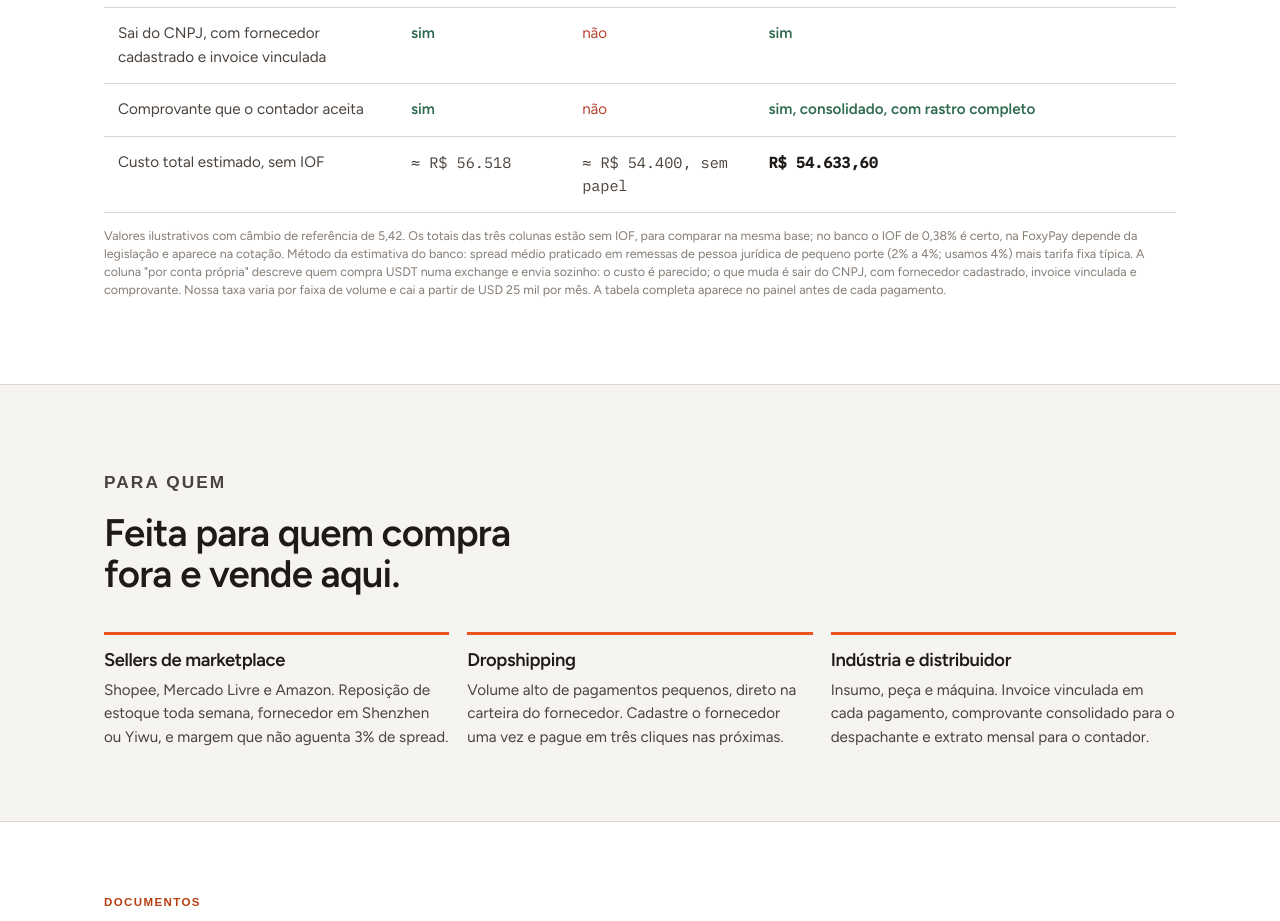
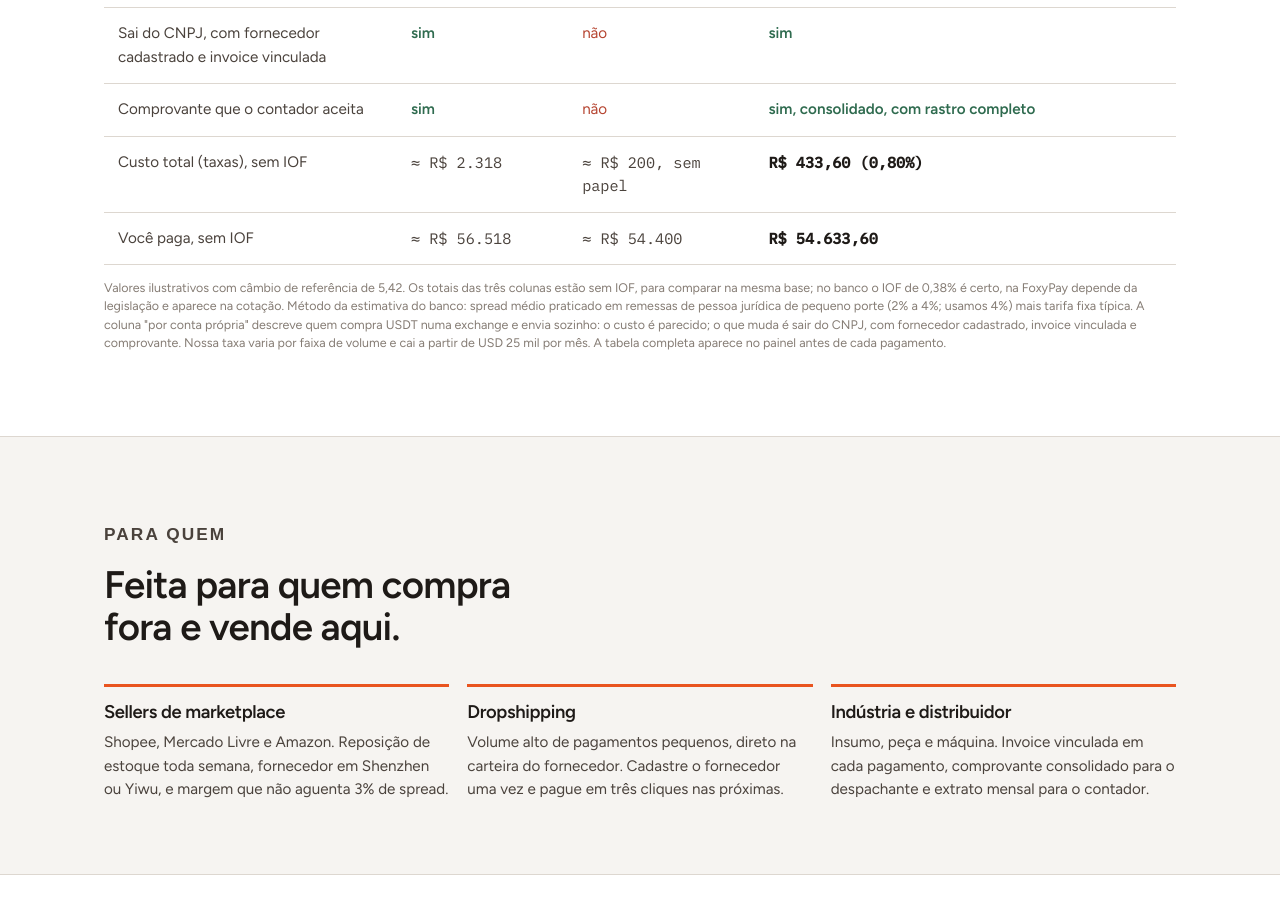
Before and after one commit to cauansousa/foxypay-site, a plain HTML site: page index.html in a window 1280 px wide. Shown: the part 2820-3741 px from the top of the page. Drawn offline with Linux system fonts and the light colour scheme; no server answers; a web font is replaced by a local one.

Commit message:
Custos: linha de custo (taxas) separada do total pago

```diff
--- a/index.html
+++ b/index.html
@@ -348,7 +348,8 @@ footer ul a{color:var(--ink-2);text-decoration:none}
         <tr><td>Prazo até o fornecedor</td><td>2 a 5 dias úteis</td><td>minutos, você mesmo envia</td><td class="fx">minutos na carteira · 1 a 2 dias (ACH), mesmo dia (Fedwire) ou 1 a 5 dias úteis (SWIFT) em conta</td></tr>
         <tr><td>Sai do CNPJ, com fornecedor cadastrado e invoice vinculada</td><td class="yes">sim</td><td class="no">não</td><td class="yes">sim</td></tr>
         <tr><td>Comprovante que o contador aceita</td><td class="yes">sim</td><td class="no">não</td><td class="yes">sim, consolidado, com rastro completo</td></tr>
-        <tr><td>Custo total estimado, sem IOF</td><td class="num mono">≈ R$ 56.518</td><td class="num mono">≈ R$ 54.400, sem papel</td><td class="fx num mono">R$ 54.633,60</td></tr>
+        <tr><td>Custo total (taxas), sem IOF</td><td class="num mono">≈ R$ 2.318</td><td class="num mono">≈ R$ 200, sem papel</td><td class="fx num mono">R$ 433,60 (0,80%)</td></tr>
+        <tr><td>Você paga, sem IOF</td><td class="num mono">≈ R$ 56.518</td><td class="num mono">≈ R$ 54.400</td><td class="fx num mono">R$ 54.633,60</td></tr>
       </table>
     </div>
     <p class="legal" style="margin-top:14px">Valores ilustrativos com câmbio de referência de 5,42. Os totais das três colunas estão sem IOF, para comparar na mesma base; no banco o IOF de 0,38% é certo, na FoxyPay depende da legislação e aparece na cotação. Método da estimativa do banco: spread médio praticado em remessas de pessoa jurídica de pequeno porte (2% a 4%; usamos 4%) mais tarifa fixa típica. A coluna "por conta própria" descreve quem compra USDT numa exchange e envia sozinho: o custo é parecido; o que muda é sair do CNPJ, com fornecedor cadastrado, invoice vinculada e comprovante. Nossa taxa varia por faixa de volume e cai a partir de USD 25 mil por mês. A tabela completa aparece no painel antes de cada pagamento.</p>
```
